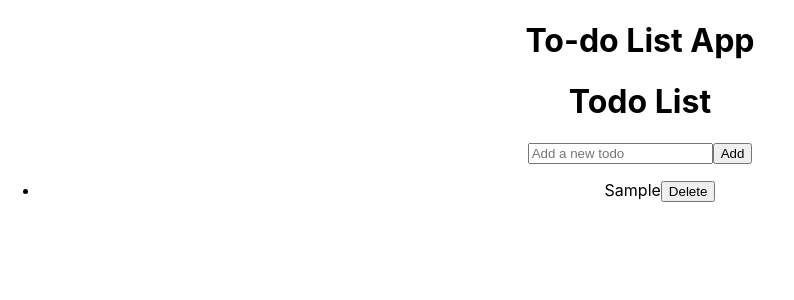
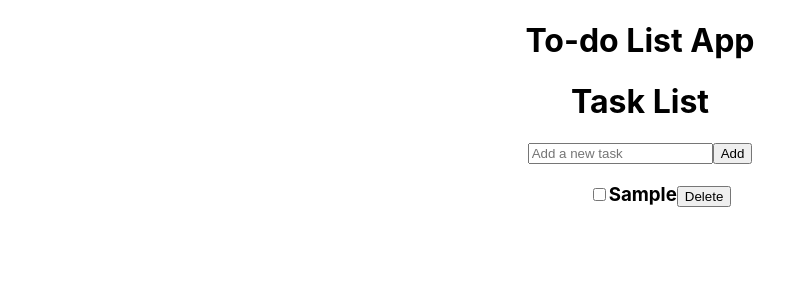
Before and after one commit to navedpathan/React-Redux-ToDo-App, a React (Create React App) app: page / in a window 1280 px wide. Both pictures are taken after typing "Sample" into the empty fields and a click on the button "Add". Shown: the top 300 px of the page, without its empty margins (0-794 px from the left). Built offline with nearby package versions, Linux system fonts and the light colour scheme.

Commit message:
new commit

```diff
--- a/src/components/X.js
+++ b/src/components/X.js
@@ -3,78 +3,88 @@ import { createStore } from 'redux';
 import { Provider, useSelector, useDispatch } from 'react-redux';
 
 // Action creators
-const addTodo = (text) => ({ type: 'ADD_TODO', payload: text });
-const toggleTodo = (index) => ({ type: 'TOGGLE_TODO', payload: index });
-const deleteTodo = (index) => ({ type: 'DELETE_TODO', payload: index });
+const addTask = (text) => ({ type: 'ADD_TASK', payload: text });
+const toggleTask = (index) => ({ type: 'TOGGLE_TASK', payload: index });
+const deleteTask = (index) => ({ type: 'DELETE_TASK', payload: index });
 
 // Reducer
 const initialState = {
-  todos: JSON.parse(localStorage.getItem('todos')) || [],
+  tasks: JSON.parse(localStorage.getItem('tasks')) || [],
 };
 
-const todoReducer = (state = initialState, action) => {
+const taskReducer = (state = initialState, action) => {
   switch (action.type) {
-    case 'ADD_TODO':
-      return {...state, todos: [...state.todos, {text: action.payload, completed: false}] };
+    case 'ADD_TASK':
+      return {...state, tasks: [...state.tasks, {text: action.payload, completed: false}] };
 
-    case 'TOGGLE_TODO':
-      return {...state, todos: state.todos.map((todo, index) => index === action.payload ? { ...todo, completed: !todo.completed } : todo)}
-    case 'DELETE_TODO':
-      return {...state, todos: state.todos.filter((todo, index) => index !== action.payload)};
+    case 'TOGGLE_TASK':
+      return {...state, tasks: state.tasks.map((task, index) => index === action.payload ? { ...task, completed: !task.completed } : task)}
+    case 'DELETE_TASK':
+      return {...state, tasks: state.tasks.filter((task, index) => index !== action.payload)};
     default:
       return state;
   }
 };
 
 // Redux store
-const store = createStore(todoReducer);
+const store = createStore(taskReducer);
 
 // Component
-function TodoList() {
-  const todos = useSelector((state) => state.todos);
+function TaskList() {
+  const tasks = useSelector((state) => state.tasks);
   const dispatch = useDispatch();
   const [inputValue, setInputValue] = useState('');
 
   useEffect(() => {
-    localStorage.setItem('todos', JSON.stringify(todos));
-  }, [todos]);
+    localStorage.setItem('tasks', JSON.stringify(tasks));
+  }, [tasks]);
 
   const handleInputChange = (event) => {
     setInputValue(event.target.value);
   };
 
-  const handleAddTodo = () => {
+  const handleAddTask = () => {
     if (inputValue.trim() !== '') {
-      dispatch(addTodo(inputValue));
+      dispatch(addTask(inputValue));
       setInputValue('');
     }
   };
 
-  const handleToggleTodo = (index) => {
-    dispatch(toggleTodo(index));
+  const handleToggleTask = (index) => {
+    dispatch(toggleTask(index));
   };
 
-  const handleDeleteTodo = (index) => {
-    dispatch(deleteTodo(index));
+  const handleDeleteTask = (index) => {
+    dispatch(deleteTask(index));
   };
 
   return (
     <div>
-      <h1>Todo List</h1>
+      <h1>Task List</h1>
       <input
         type="text"
         value={inputValue}
         onChange={handleInputChange}
-        placeholder="Add a new todo"
+        placeholder="Add a new task"
       />
-      <button onClick={handleAddTodo}>Add</button>
+      <button onClick={handleAddTask}>Add</button>
       <ul>
-        {todos.map((todo, index) => (
-          <li key={index} style={{ textDecoration: todo.completed ? 'line-through' : 'none' }}>
-            <span onClick={() => handleToggleTodo(index)}>{todo.text}</span>
-            <button onClick={() => handleDeleteTodo(index)}>Delete</button>
-          </li>
-        ))}
+      {tasks.map((task, index) => (
+        <h3
+          key={index}
+          style={{ textDecoration: task.completed ? "line-through" : "none" }}
+        >
+          <input
+            type="checkbox"
+            checked={task.completed}
+            disabled={task.completed}
+            onChange={() => handleToggleTask(index)}
+          />
+          <span>{task.text}</span>
+
+          <button onClick={() => handleDeleteTask(index)}>Delete</button>
+        </h3>
+      ))}
       </ul>
     </div>
   );
@@ -84,7 +94,7 @@ function TodoList() {
 function App() {
   return (
     <Provider store={store}>
-      <TodoList />
+      <TaskList />
     </Provider>
   );
 }
```
